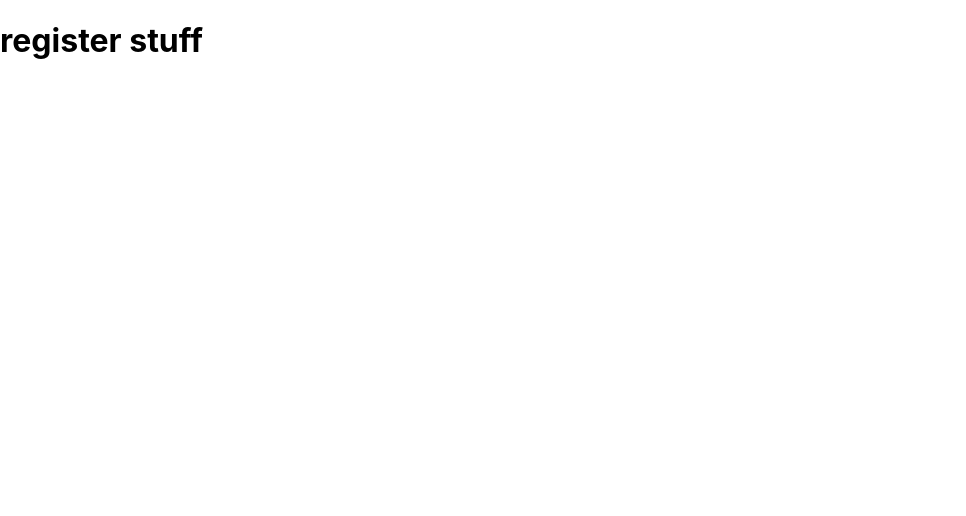
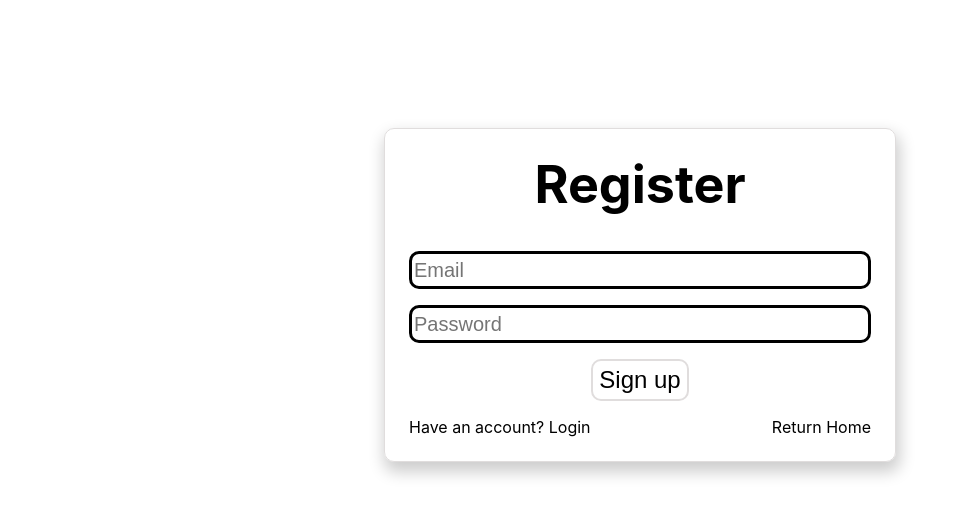
Before and after one commit to 1Handy-Man1/Store-NextJS, a Next.js app: page /Register in a window 1280 px wide. Shown: the top 516 px of the page, without its empty margins (0-966 px from the left). Built offline with nearby package versions, Linux system fonts and the light colour scheme.

Commit message:
Finish making login and register

```diff
--- a/pages/Login/index.js
+++ b/pages/Login/index.js
@@ -18,7 +18,7 @@ export default function Login() {
                 <input type='password' name='password' placeholder='Password' /* reqired */ ></input>
            </div>
 
-           <button type='submit'>Sign in</button>
+           <button type='submit' className={styles.submit}>Sign in</button>
 
            <div className={styles.links}>
                <p>Don't have an account? <Link href='/Register'>Register</Link></p>
--- a/pages/Register/index.js
+++ b/pages/Register/index.js
@@ -1,4 +1,6 @@
 import Head from 'next/head';
+import Link from 'next/link';
+import styles from '../../styles/Login.module.css';
 
 export default function Register() {
 
@@ -6,6 +8,23 @@ export default function Register() {
     <Head>
         <title>Register</title>
     </Head>
-    <h1>register stuff</h1>
+    <main>
+
+        <form className={styles.login}>
+        <h1>Register</h1>
+        <div className={styles.inputs}>
+            <input type='email' name='email' placeholder='Email' /* reqired */ ></input>
+            <input type='password' name='password' placeholder='Password' /* reqired */ ></input>
+        </div>
+
+        <button type='submit' className={styles.submit}>Sign up</button>
+
+            <div className={styles.links}>
+                <p>Have an account? <Link href='/Login'>Login</Link></p>
+                <p id={styles.linkReg}><Link href='/'>Return Home</Link></p>
+            </div>
+        </form>
+
+    </main>
     </>)
 }
--- a/styles/Login.module.css
+++ b/styles/Login.module.css
@@ -19,6 +19,7 @@
     margin-left: auto;
     margin-right: auto;
     margin-top: 8rem;
+    min-width: 20rem;
 }
 
 .login:hover {
@@ -49,3 +50,17 @@
     flex-direction: row;
     justify-content: space-between;
 }
+
+.submit {
+    border: solid 2px #e0dddd;
+    border-radius: 10px;
+    font-size: 1.5rem;
+    background-color: white;
+    line-height: 1.5;
+    display: block;
+    margin: auto;
+}
+
+.submit:hover {
+    cursor: pointer;
+}
```
